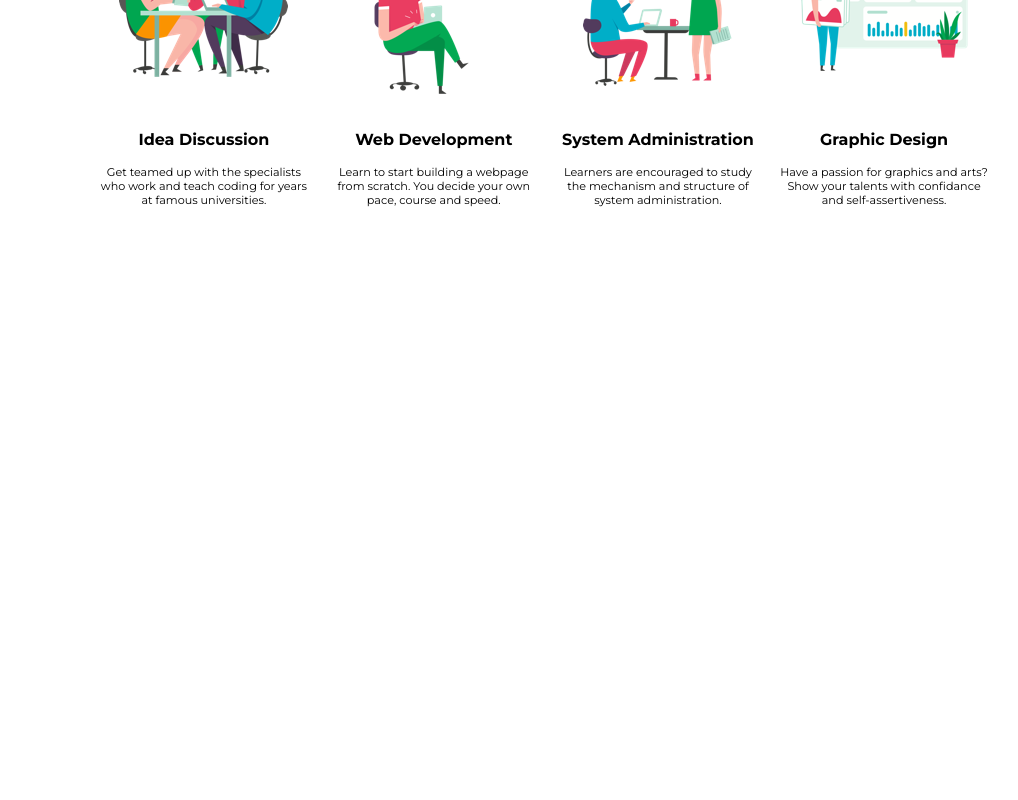
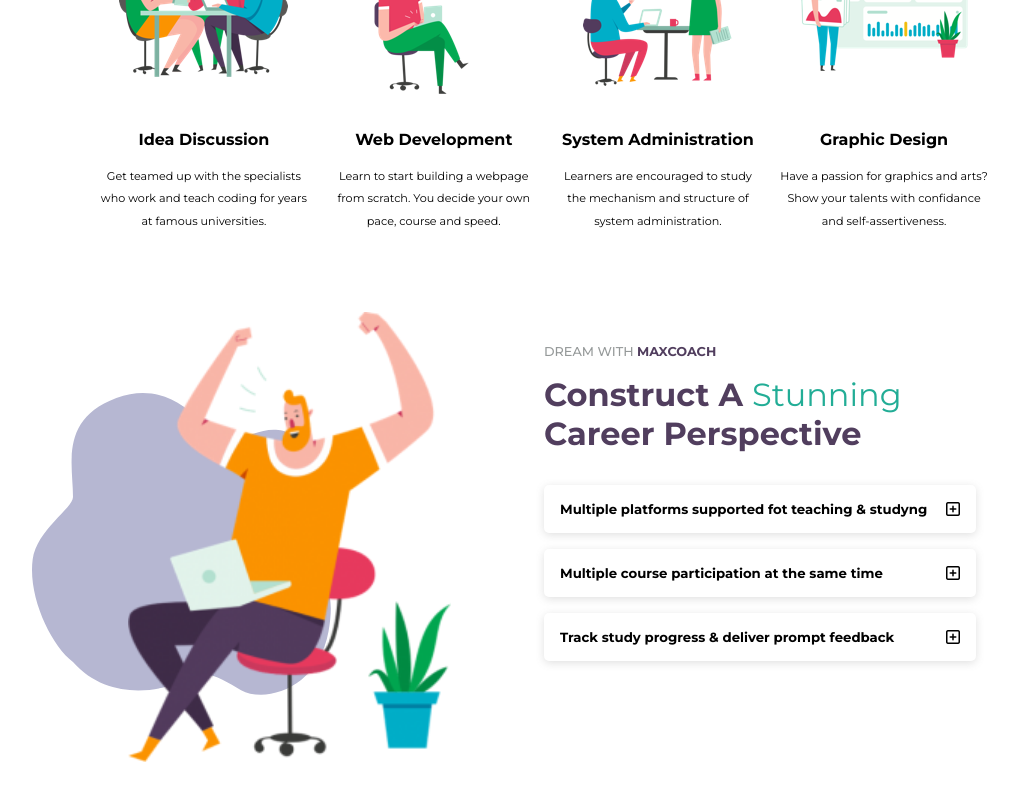
Before and after one commit to AndreaFumagalli4/proj-html-vuejs, a Vue app: page / in a window 1280 px wide. Shown: the part 814-1614 px from the top of the page, without its empty margins (96-1114 px from the left). Before the commit the page ends 1101 px from the top, so only its background shows below. Built offline with nearby package versions, Linux system fonts and the light colour scheme.

Commit message:
add CareerProspComp and his cards

```diff
--- a/src/App.vue
+++ b/src/App.vue
@@ -53,6 +53,7 @@ export default {
 
   p {
     font-size: $text-fs;
+    line-height: 1.4rem;
   }
 
   h3 {
@@ -70,10 +71,9 @@ export default {
     font-size: $titles-fs;
 
     span {
-            color: $detail-color;
-            text-transform: uppercase;
-            font-weight: 400;
-        }
+      color: $detail-color;
+      font-weight: 400;
+    }
   }
 
 </style>
--- a/src/components/MainComponents/AppMain.vue
+++ b/src/components/MainComponents/AppMain.vue
@@ -1,6 +1,7 @@
 <script>
 import JumboComp from './JumboComp.vue';
 import BuildDreamComp from './BuildDreamComp.vue';
+import CareerProspComp from './CareerProspComp.vue';
 
 export default {
     name: 'AppMAin',
@@ -8,6 +9,7 @@ export default {
     components: {
         JumboComp,
         BuildDreamComp,
+        CareerProspComp,
 
     }
 }
@@ -16,6 +18,7 @@ export default {
 <template>
     <JumboComp />
     <BuildDreamComp />
+    <CareerProspComp />
 </template>
 
 <style lang="scss" scoped>
--- a/src/components/MainComponents/BuildDreamCard.vue
+++ b/src/components/MainComponents/BuildDreamCard.vue
@@ -38,7 +38,6 @@ export default {
 </template>
 
 <style lang="scss" scoped>
-    @use '../../styles/partials/variables' as *;
 
     div.card {
         text-align: center;
--- a/src/components/MainComponents/BuildDreamComp.vue
+++ b/src/components/MainComponents/BuildDreamComp.vue
@@ -66,5 +66,9 @@ export default {
 
     h2 {
         padding-bottom: 3rem;
+
+        span {
+            text-transform: uppercase;
+        }
     }
 </style>
--- /dev/null
+++ b/src/components/MainComponents/CareerProspCard.vue
@@ -0,0 +1,57 @@
+<script>
+
+export default {
+    name: 'CareerProspCard',
+
+    props: {
+        infoTitle: String,
+        infoText: String
+    },
+
+    data() {
+        return {
+
+        }
+    }
+}
+</script>
+
+<template>
+    <div class="card">
+        <div class="top-section flex">
+            <h5>
+                {{ infoTitle }}
+            </h5>
+            <i class="fa-regular fa-square-plus"></i>
+            <i class="fa-regular fa-square-minus"></i>
+        </div>
+        <div class="bottom-section">
+            <p>
+                {{ infoText }}
+            </p>
+        </div>
+    </div>
+</template>
+
+<style lang="scss" scoped>
+    @use '../../styles/partials/variables' as *;
+    div.card {
+        margin-bottom: 1rem;
+        border-radius: 5px;
+        overflow: hidden;
+        box-shadow: rgba(99, 99, 99, 0.2) 0px 2px 8px 0px;
+        div.top-section {
+            padding: 1rem;
+            justify-content: space-between;
+
+            i.fa-square-minus {
+                display: none;
+            }
+        }
+
+        div.bottom-section {
+            padding: 1rem;
+            display: none;
+        }
+    }
+</style>
--- /dev/null
+++ b/src/components/MainComponents/CareerProspComp.vue
@@ -0,0 +1,111 @@
+<script>
+import CareerProspCard from './CareerProspCard.vue';
+
+export default {
+    name: 'CareerProspComp',
+
+    components: {
+        CareerProspCard
+    },
+
+    data () {
+        return {
+            infoList: [
+                {
+                    title: 'Multiple platforms supported fot teaching & studyng',
+                    text: 'MaxCoach supports the act of teaching and learning on mmultiple platforms like online or offline via material downloads. We konw things aren\'t supposed to be devoured in a  short time, you can always access our knowledge base from any device'
+                },
+                {
+                    title: 'Multiple course participation at the same time',
+                    text: 'MaxCoach supports the act of teaching and learning on mmultiple platforms like online or offline via material downloads. We konw things aren\'t supposed to be devoured in a  short time, you can always access our knowledge base from any device'
+                },
+                {
+                    title: 'Track study progress & deliver prompt feedback',
+                    text: 'MaxCoach supports the act of teaching and learning on mmultiple platforms like online or offline via material downloads. We konw things aren\'t supposed to be devoured in a  short time, you can always access our knowledge base from any device'
+                },
+            ],
+        }
+    }
+}
+</script>
+
+<template>
+    <section class="career-prospective">
+        <div class="container flex">
+            <div class="image-container">
+                <img src="../../assets/images/about-us-03-image-01-215x300.png" alt="Career comp image">
+            </div>
+            <div class="cards-section">
+                <h3>
+                    Dream with <span>maxcoach</span>
+                </h3>
+                <h2>
+                    Construct A <span>Stunning</span> Career Perspective
+                </h2>
+                <div class="cards">
+                    <CareerProspCard v-for="infoEl in infoList"
+                        :infoTitle="infoEl.title"
+                        :infoText="infoEl.text" />
+                </div>
+            </div>
+        </div>
+        <div class="bg-image">
+            <img src="../../assets/images/underlay-shape-lilla.svg" alt="">
+        </div>
+    </section>
+</template>
+
+<style lang="scss" scoped>
+    @use '../../styles/partials/variables' as *;
+
+    section.career-prospective {
+        position: relative;
+
+        div.container {
+            height: 450px;
+            justify-content: space-between;
+
+            div.cards-section {
+                width: 50%;
+                padding: 1rem 1rem 1rem 0;
+
+                h3 {
+                    text-align: start;
+
+                    span {
+                        font-weight: 700;
+                        color: $titles-color;
+                    }
+                }
+
+                h2 {
+                    text-align: start;
+                    margin-bottom: 2rem;
+                }
+            }
+
+            div.image-container {
+                height: 100%;
+                width: 50%;
+                padding-left: 2rem;
+
+                img {
+                    height: 100%;
+                }
+            }
+        }
+
+        div.bg-image {
+            height: 300px;
+            width: 300px;
+            position: absolute;
+            top: 18%;
+            left: 10%;
+            z-index: -1;
+
+            img {
+                width: 100%;
+            }
+        }
+    }
+</style>
```
